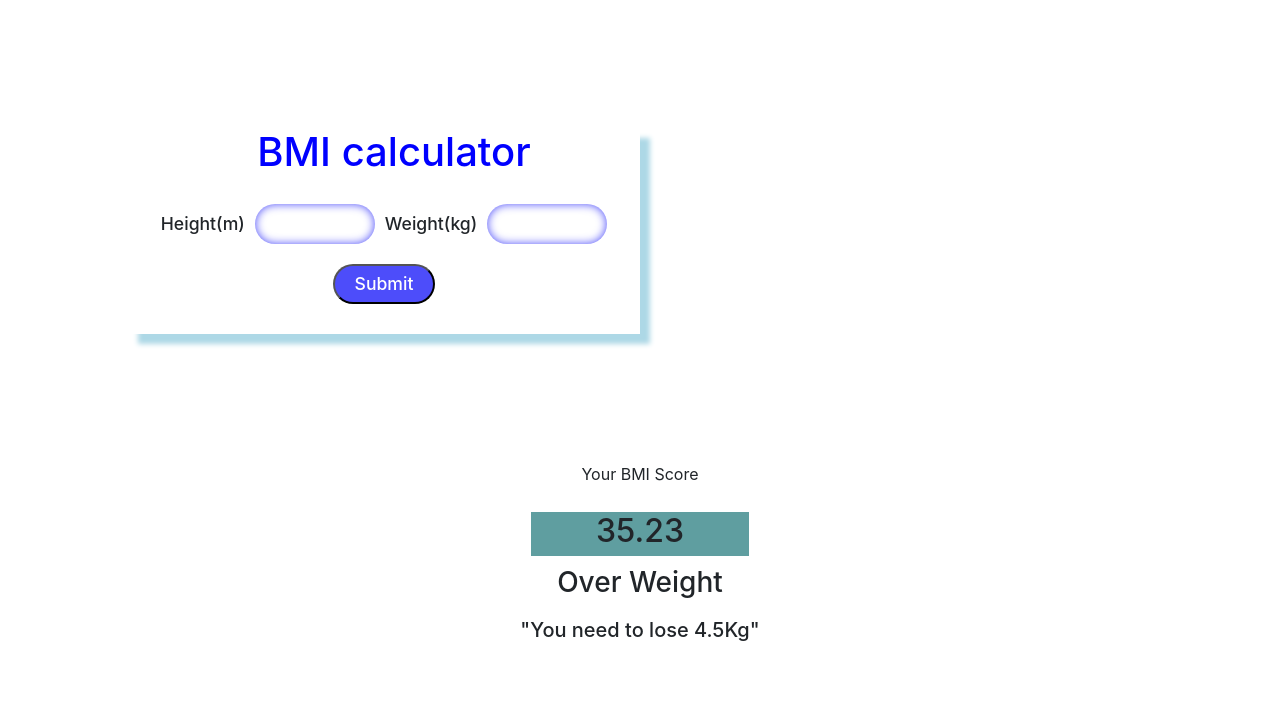
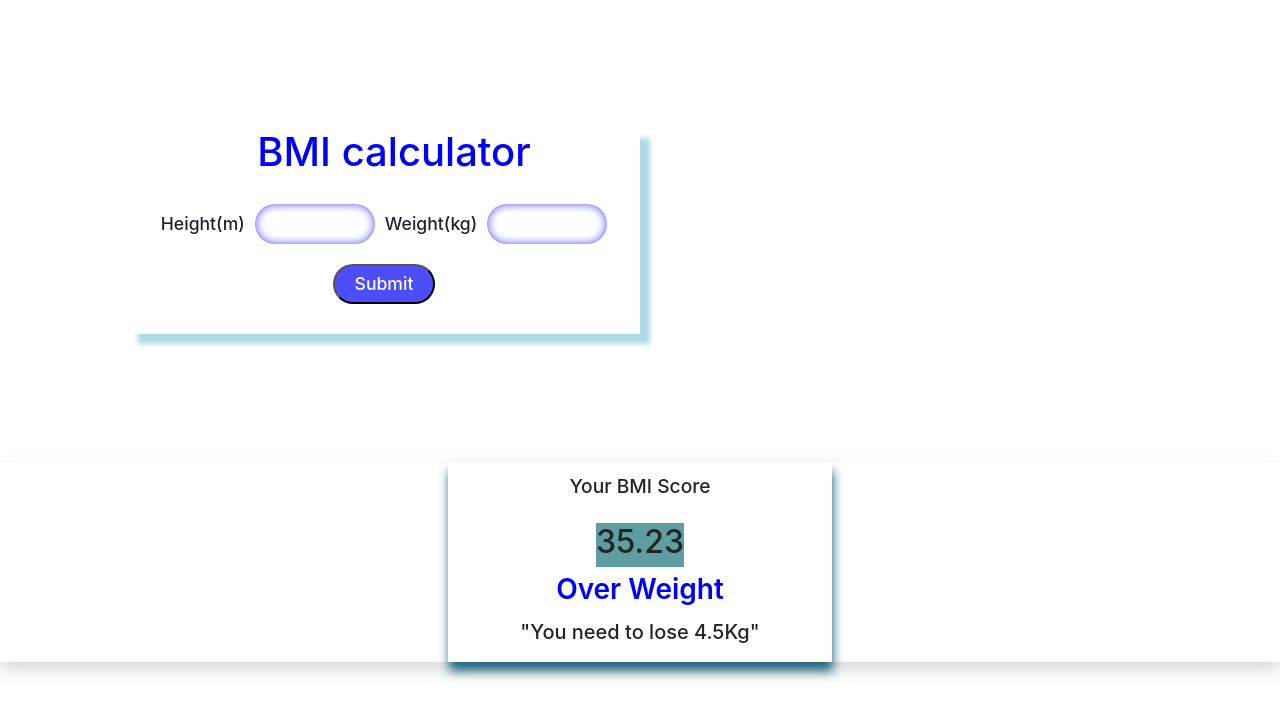
Before and after one commit to abin-karukappallil/Re-Act, a React (Create React App) app: page / in a window 1280 px wide. Shown: the top 718 px of the page. Built offline with nearby package versions, Linux system fonts and the light colour scheme.

Commit message:
added basic styles

```diff
--- a/src/App.css
+++ b/src/App.css
@@ -51,7 +51,7 @@
 }
 .square-score {
     background-color: cadetblue;
-    width: 17%;
+    width: fit-content;
     height: 44px;
     text-align: center;
 }
@@ -59,11 +59,36 @@
     display: flex;
     flex-direction: column;
     align-items: center;
-    gap: 10px;
+    gap: 6px;
+    box-shadow: 1px 9px 10px rgb(32, 102, 126);
+    width: 30%;
+    margin-left: auto;
+    margin-right: auto;
+    padding: 10px;
+}
+.score-wrap h3 {
+    color: blue;
+    font-weight: 600;
+}
+.score-wrap p {
+    font-size: 1.2rem;
+    font-weight: 500;
+}
+/* .shadow {
+    width: 50%;
+    align-items: center;
+    display: fleX;
+    margin-left: auto;
+    margin-right: auto;
+
+} */
+.main-score {
+    width: 100%;
+
 }
 @media (width <=600px) {
     .form {
-        width: 50%;
+        width: 68% !important;
         font-size: 0.7rem !important;
         margin-left:87px;
     }
@@ -90,3 +115,32 @@
         font-weight: 700;
     }
 }
+@media (width <= 1169px) {
+    .form {
+        width: 68% !important;
+        font-size: 0.7rem !important;
+        margin-left:87px;
+    }
+   .form button {
+        width: 90px;
+        height: 35px;
+        font-size: 0.8rem;
+
+    }
+    .form .label input {
+        margin-left: 3px;
+        width: 80px;
+        font-size: 0.7rem;
+
+    }
+    .form h1 {
+        font-size: 1.5rem;
+        margin: auto;
+
+    }
+    .form .label {
+        gap: 5px !important;
+        font-size: 0.9rem;
+        font-weight: 700;
+    }
+}
--- a/src/components/BmiScore.jsx
+++ b/src/components/BmiScore.jsx
@@ -1,7 +1,9 @@
-function BmiScore({bmino,bminame}) {
+function BmiScore({ bmino, bminame }) {
   return (
     <div>
       <div className="main-score">
+
+          <div className="shadow">
           <div className="score-wrap">
             <p>Your BMI Score</p>
             <div className="square-score">
@@ -12,6 +14,7 @@ function BmiScore({bmino,bminame}) {
           </div>
         </div>
       </div>
+    </div>
   )
 }
 
```
Lines whose indentation alone changed are shown as unchanged.
